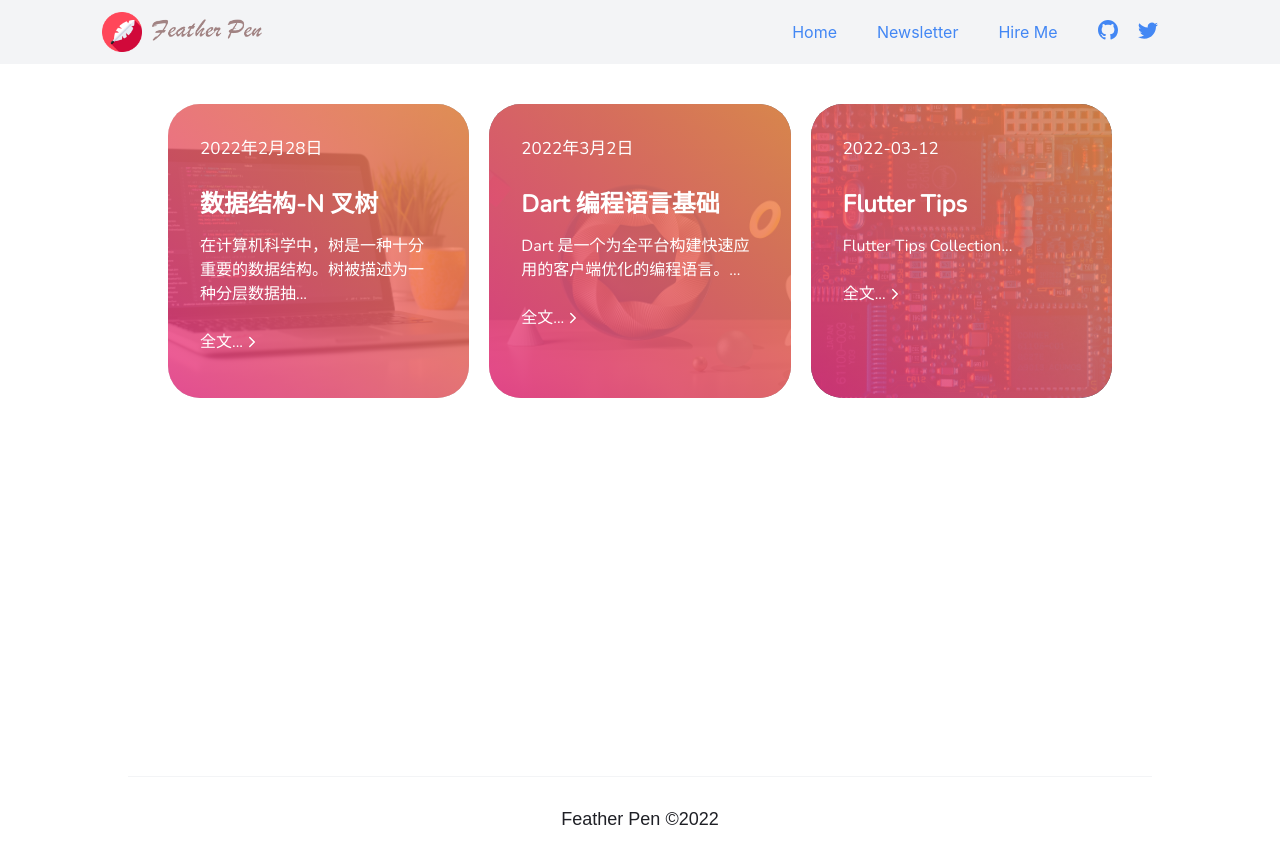
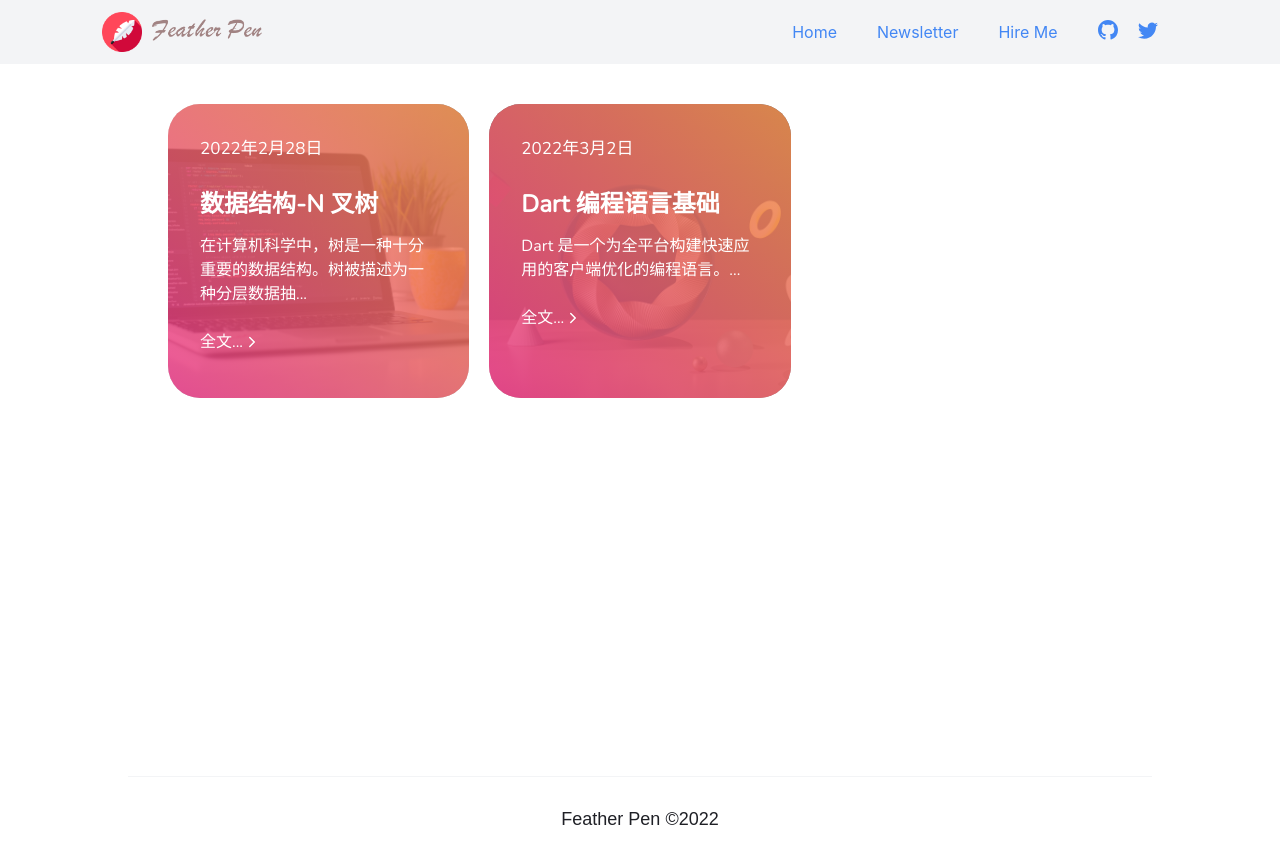
Before and after one commit to xiamu14/feather-pen, a Next.js app: page / in a window 1280 px wide. Built offline with nearby package versions, Linux system fonts and the light colour scheme.

Commit message:
fix: ol start number error.

```diff
--- a/pages/paper/cat_wallet_draft.tsx
+++ b/pages/paper/cat_wallet_draft.tsx
@@ -44,7 +44,7 @@
             </li>
           </ol>
           <h4>钱包(wallet)</h4>
-          <ol start="2">
+          <ol>
             <li>固定用途</li>
             <li>余额</li>
           </ol>
--- a/scripts/md5.json
+++ b/scripts/md5.json
@@ -1,5 +1,5 @@
 {
 	"dart_basic_test": "8e12a65d3ece65c081f3768ee5e36dfd",
-	"cat_wallet_draft": "0ef8dbc92f58face19e7309cdb0e28df",
+	"cat_wallet_draft": "aaf83ee000a10d955474c17bf087da1d",
 	"flutter_tips": "755d6710b9c8eea54de29a9871369ca5"
 }
--- a/src/article_list.json
+++ b/src/article_list.json
@@ -1,9 +1,9 @@
 [
 	{
-		"href": "/flutter_tips",
-		"title": "Flutter Tips",
-		"updatedAt": "2022-03-12",
-		"excerpt": "Flutter Tips Collection",
-		"published": true
+		"href": "/cat_wallet_draft",
+		"title": "多多猫记账本草稿",
+		"updatedAt": "2022 年 3 月 12 日",
+		"excerpt": "多多猫记账本帮助你记录消费行为。",
+		"published": false
 	}
 ]
```
Also changed, not shown: src/article/cat_wallet_draft.md (+2 -2 lines), src/assets/images/package_info_plus.jpeg (added).
